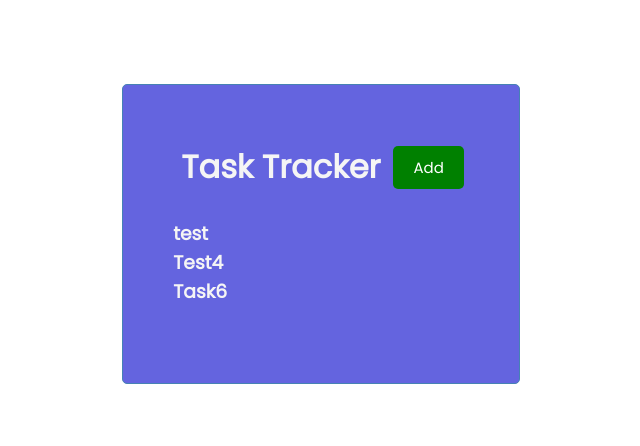
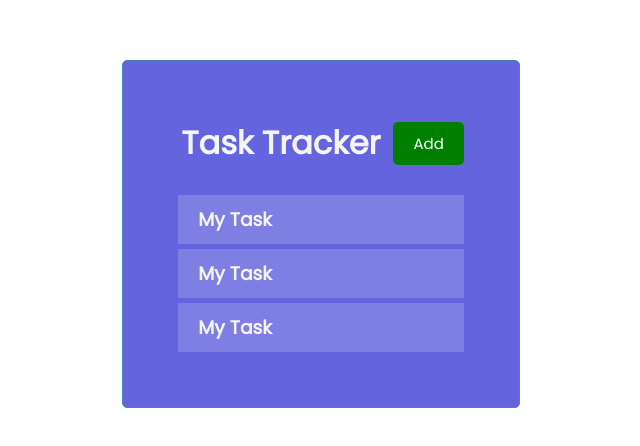
Before and after one commit to timdoan22/React-App, a React (Create React App) app: page / in a window 1280 px wide. Shown: the part 166-612 px from the top of the page, without its empty margins (319-959 px from the left). Built offline with nearby package versions, Linux system fonts and the light colour scheme.

Commit message:
set up task component and passed in as a prop in tasks.js

```diff
--- /dev/null
+++ b/src/components/Task.js
@@ -0,0 +1,9 @@
+const Task = () => {
+  return (
+    <div className="task">
+        <h3>My Task</h3>
+    </div>
+  )
+}
+
+export default Task
--- a/src/components/Tasks.js
+++ b/src/components/Tasks.js
@@ -1,8 +1,10 @@
+import Task from './Task'
+
 const Tasks = ({ tasks }) => {
     return (
         <>
             {tasks.map((task) => (
-                <h3 key={task.id}>{task.text}</h3>
+                <Task key={task.id} task={task} />
             ))}
         </>
         )
```
